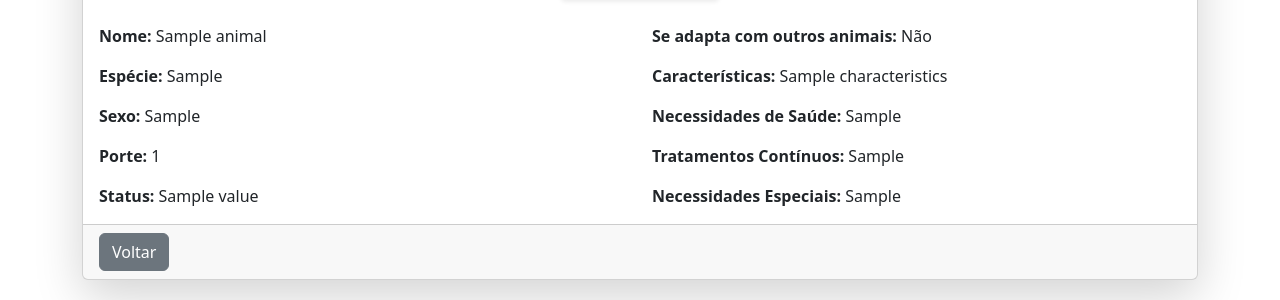
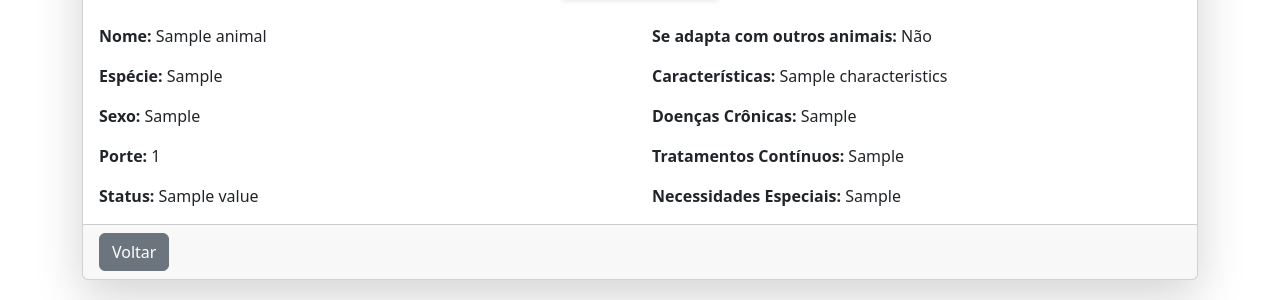
Before and after one commit to joaoflorao/street_pets_rescue, a Python web app: template app/templates/detail_animal.html in a window 1280 px wide. Shown: the part 207-507 px from the top of the page. Run offline with Jinja, Linux system fonts and the light colour scheme; the template is opened without the code that fills it: most values are stand-ins (such as "Sample title", 1, 10 or a date in 2020); some libraries are stand-ins or nearby versions.

Commit message:
[FIX] Ajuste no nome do campo de doenças crônicas

```diff
--- a/app/templates/detail_animal.html
+++ b/app/templates/detail_animal.html
@@ -28,7 +28,7 @@
                 <div class="col-md-6">
                     <p class="card-text"><strong>Se adapta com outros animais:</strong> {{ 'Sim' if animal.animal_adapt else 'Não' }}</p>
                     <p class="card-text"><strong>Características:</strong> {{ animal.characteristics }}</p>
-                    <p class="card-text"><strong>Necessidades de Saúde:</strong> {{ animal.health_needs }}</p>
+                    <p class="card-text"><strong>Doenças Crônicas:</strong> {{ animal.chronic_illness }}</p>
                     <p class="card-text"><strong>Tratamentos Contínuos:</strong> {{ animal.continuous_treatments }}</p>
                     <p class="card-text"><strong>Necessidades Especiais:</strong> {{ animal.special_needs }}</p>
                 </div>
```
